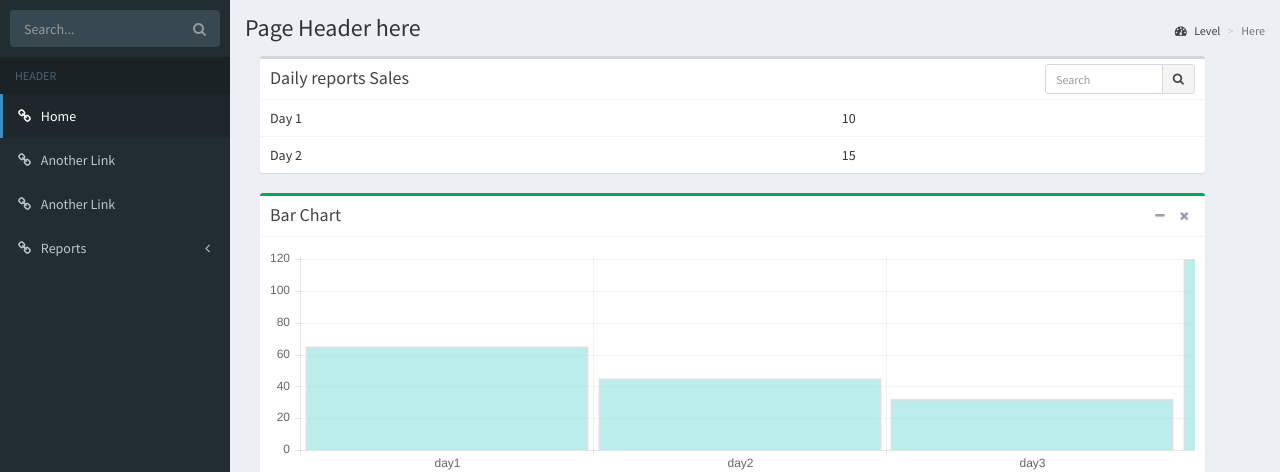
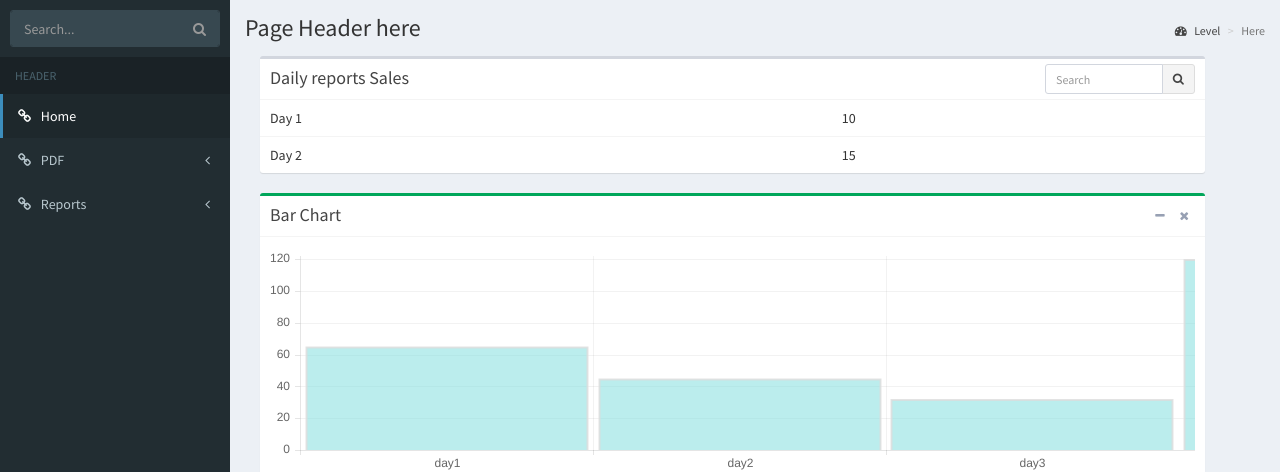
Before and after one commit to OscarDuranX/MySaaS, a Laravel app: page /reports/dailySales in a window 1280 px wide. Shown: the part 50-522 px from the top of the page. Run offline with Laravel 8, Linux system fonts and the light colour scheme; data that the repository does not hold is empty; settings files or empty folders that the repository lacks are supplied; parts of the project's set-up code (start-up, migrations or seed data) failed here and were passed over; some libraries are stand-ins or nearby versions.

Commit message:
PDF arreglo use

```diff
--- a/resources/views/layouts/partials/sidebar.blade.php
+++ b/resources/views/layouts/partials/sidebar.blade.php
@@ -34,8 +34,13 @@
             <li class="header">HEADER</li>
             <!-- Optionally, you can add icons to the links -->
             <li class="active"><a href="{{ url('home') }}"><i class='fa fa-link'></i> <span>Home</span></a></li>
-            <li><a href="#"><i class='fa fa-link'></i> <span>Another Link</span></a></li>
-            <li><a href="#"><i class='fa fa-link'></i> <span>Another Link</span></a></li>
+            <li class="treeview">
+                <a href="#"><i class='fa fa-link'></i> <span>PDF</span> <i class="fa fa-angle-left pull-right"></i></a>
+                <ul class="treeview-menu">
+                    <li><a href="{{ url('Invoice') }}">Mostra PDF RECEIPT</a></li>
+                    <li><a href="{{ url('downloadInvoice') }}">Mostra PDF Propi</a></li>
+                </ul>
+            </li>
 
             <li class="treeview">
                 <a href="#"><i class='fa fa-link'></i> <span>Reports</span> <i class="fa fa-angle-left pull-right"></i></a>
```
Also changed, not shown: app/Http/Controllers/PDFController.php (+8 -10 lines), resources/views/Invoice.blade.php (+1 -7 lines).
